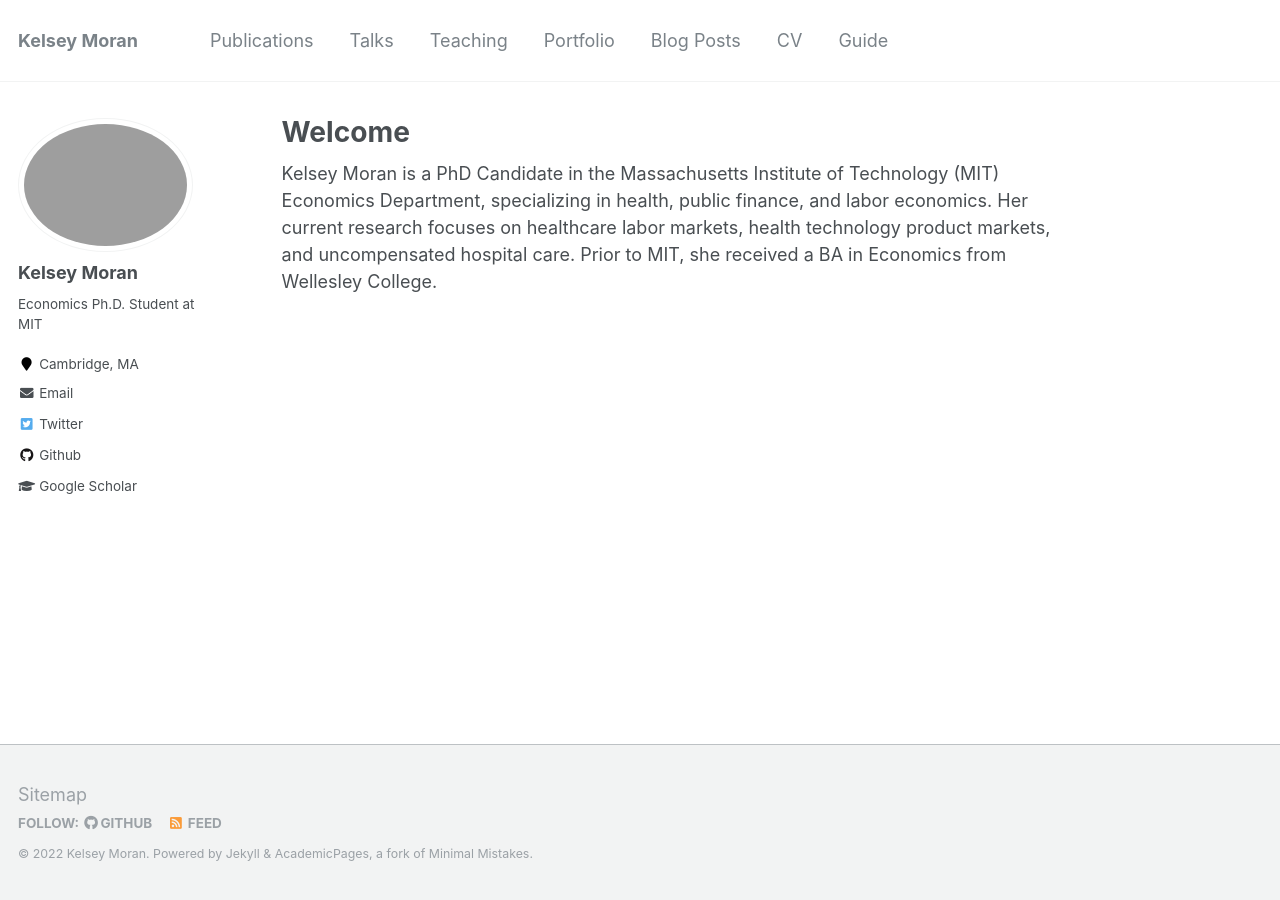
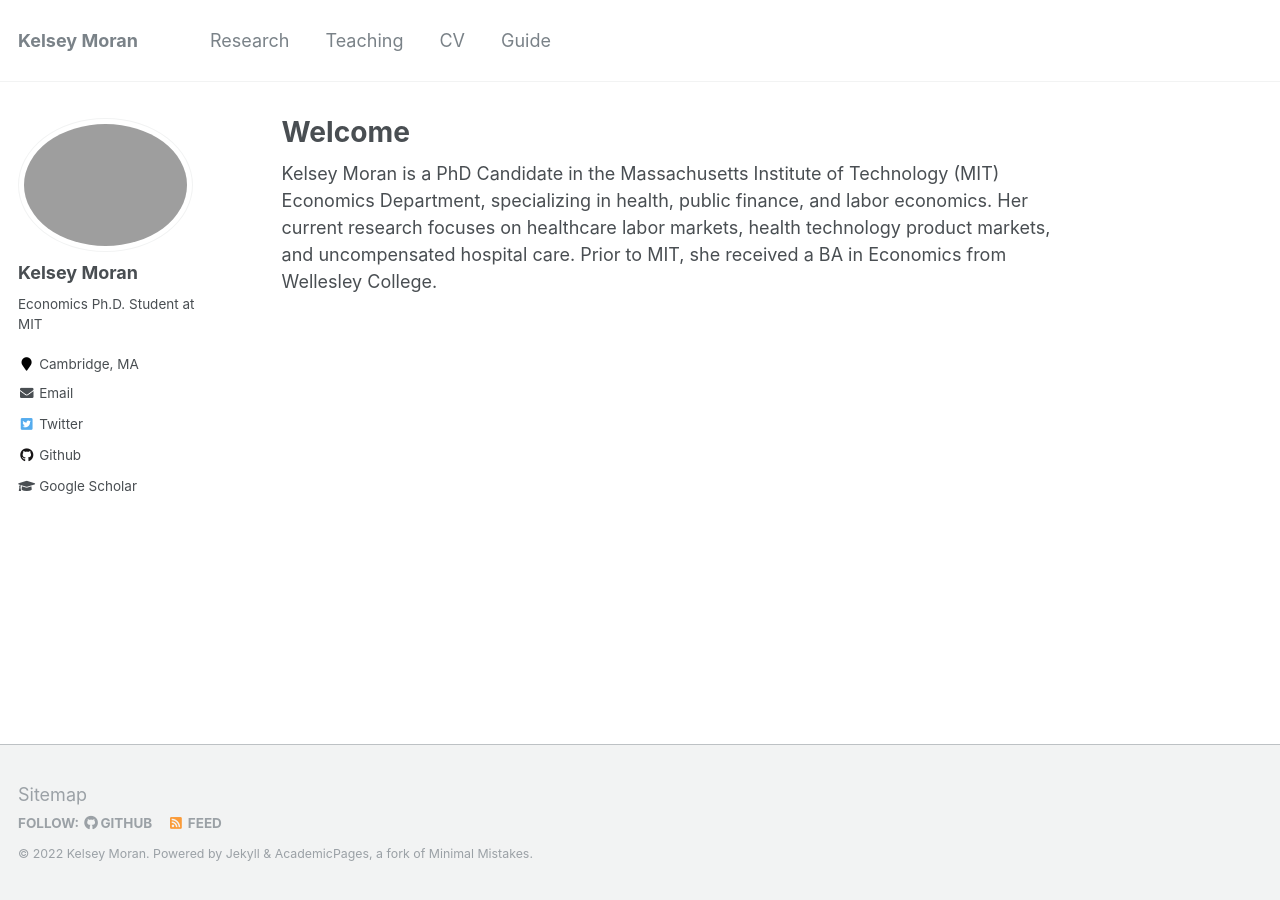
Before and after one commit to kelseymoran/kelseymoran.github.io, a Jekyll site: the page built from _pages/about.md, in a window 1280 px wide. Built offline with Jekyll 4.4.1, drawn with Linux system fonts in a browser that asks for light colours.

Commit message:
NAVIGATION

```diff
--- a/_data/navigation.yml
+++ b/_data/navigation.yml
@@ -1,22 +1,13 @@
 # main links links
 main:
-  - title: "Publications"
-    url: /publications/
-
-  - title: "Talks"
-    url: /talks/
+  - title: "Research"
+    url: /research/
 
   - title: "Teaching"
     url: /teaching/
 
-  - title: "Portfolio"
-    url: /portfolio/
-
-  - title: "Blog Posts"
-    url: /year-archive/
-
   - title: "CV"
-    url: /cv/
+    url: /Moran_Kelsey_CV.pdf/
 
   - title: "Guide"
     url: /markdown/
```
Also changed, not shown: 1 other file.
